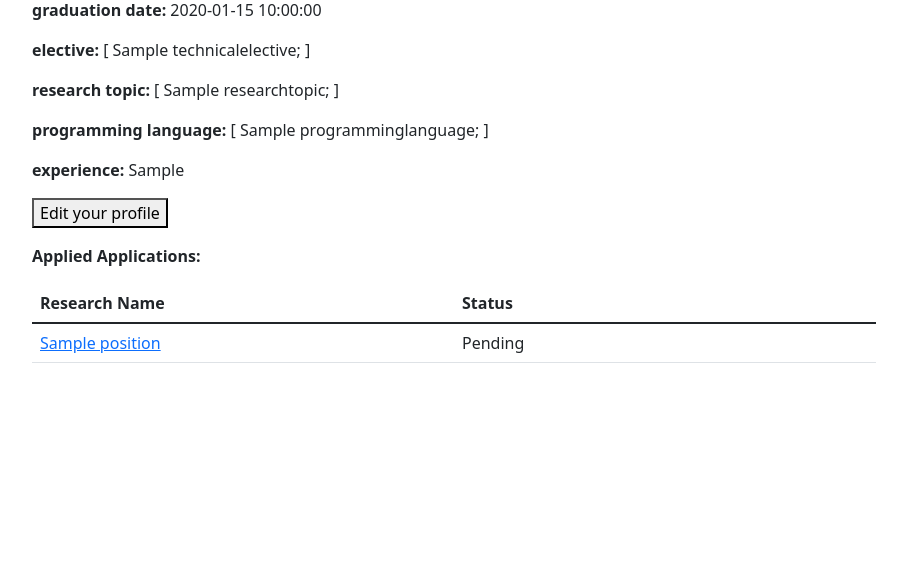
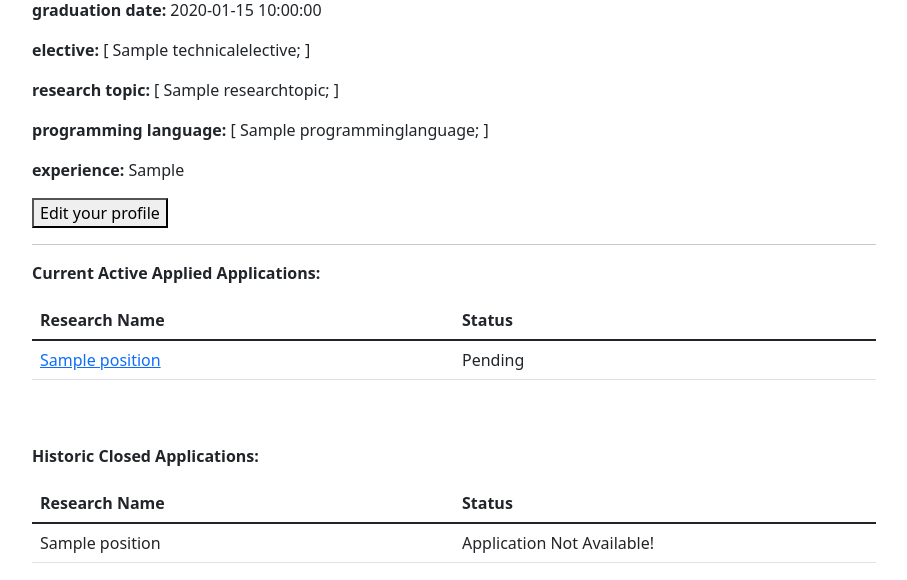
Before and after one commit to box-lin/researchnetwork, a Flask app: page /get_s_profile/1 in a window 1280 px wide. Shown: the part 437-1017 px from the top of the page, without its empty margins (186-1093 px from the left). Before the commit the page ends 800 px from the top, so only its background shows below. Run offline with Flask 2, Linux system fonts and the light colour scheme; a user stored in the database is signed in; tables that the repository leaves empty hold one stand-in row (values such as "Sample post"); some libraries are stand-ins or nearby versions.

Commit message:
added application not available shown in student account when position deleted by faculty

```diff
--- a/app/Controller/routes.py
+++ b/app/Controller/routes.py
@@ -3,7 +3,7 @@ from collections import defaultdict
 from flask import Blueprint
 from flask import render_template, flash, redirect, url_for, request
 from config import Config
-from app.Model.models import Position,User, Apply
+from app.Model.models import Position,User, Apply, ClosedPosition
 from app.Controller.forms import ApplicationForm, FacultyEditProfileForm, ResearchPositionForm, StudentFilterForm, StudentEditProfileForm, FacultyFilterForm
 from flask_login import current_user, login_required
 from app import db
@@ -15,6 +15,7 @@ bp_routes.template_folder = Config.TEMPLATE_FOLDER #'..\\View\\templates'
 
 
 #--------------------------------- Helper Method -----------------------------------------#
+
 
 '''
 @param <student user> <all positions from db>
@@ -64,6 +65,22 @@ def filter_by(sortway, allpositions):
             if topic.title == sortway: # one position might in multi topic use a set to avoid duplicates
                 res.add(position)
     return list(res)
+
+def closed_pos(pos, application):
+    closepos = ClosedPosition(
+        title = pos.title,
+        desc = pos.desc,
+        start_date = pos.start_date,
+        end_date = pos.end_date,
+        time_commitment = pos.time_commitment,
+        applicant_qualification = pos.applicant_qualification,
+        student_id = application.studentid,
+        appstatus = application.status
+    )
+
+    db.session.add(closepos)
+    db.session.commit()
+
 #====================================================================================#
 
 #------------------------- Faculty Interfaces ---------------------------------------#
@@ -122,6 +139,13 @@ def delete(position_id):
         return render_template('404error.html', user = current_user)
     thePost = Position.query.filter_by(id=position_id).first()
     if thePost:
+        for app in thePost.roster:
+            closed_pos(thePost, app)
+            db.session.delete(app)
+            db.session.commit()
+        for r in thePost.positiontopics:
+            thePost.positiontopics.remove(r)
+            db.session.commit()
         db.session.delete(thePost)
         db.session.commit()
         flash("Your Research Position:  " + thePost.title + " has been deleted! ")
@@ -183,6 +207,7 @@ def hire(position_id, student_id):
         flash("Student Hire Successfully!")
         return redirect(url_for('routes.applicants_list'))
     return redirect(url_for('routes.applicants_list'))
+
 
 '''
 Faculty decide to reject student
@@ -315,6 +340,7 @@ def get_position_info(position_id):
     if current_user.usertype == 0:
         application = Apply.query.filter_by(positionid=thePosition.id, studentid = current_user.id).first()
     return render_template('position_info.html', position = thePosition, application = application)
+
 # ==================================================================================#
 
 # ----------------------------------- Student Interface ----------------------------#
--- a/app/Model/models.py
+++ b/app/Model/models.py
@@ -11,6 +11,8 @@ def load_user(id):
 
 
 #------------------------------- Association Table ---------------------------------#
+
+
 '''
 faculty position research topic table.
 '''
@@ -122,6 +124,9 @@ class User(db.Model, UserMixin):
     # for student use
     application = db.relationship('Apply', back_populates = 'studentapplied')
 
+    closedposition = db.relationship('ClosedPosition', backref='writer', lazy='dynamic')
+
+
 
     def __repr__(self):
         return '<User {}, {}>'.format(self.id,self.username)
@@ -180,6 +185,19 @@ class Apply(db.Model):
     applicationapplied = db.relationship('Position')
 
 
+class ClosedPosition(db.Model):
+    id = db.Column(db.Integer, primary_key = True)
+    title = db.Column(db.String(2048))
+    desc = db.Column(db.String(2048))
+    start_date = db.Column(db.DateTime)
+    end_date = db.Column(db.DateTime)
+    time_commitment = db.Column(db.String(128))
+
+    applicant_qualification = db.Column(db.String(1024))
+    student_id = db.Column(db.Integer, db.ForeignKey('user.id'))
+
+    appstatus = db.Column(db.Integer, default = 1)
+
 '''
 Research position model.
 '''
--- a/app/View/templates/s_profile.html
+++ b/app/View/templates/s_profile.html
@@ -41,10 +41,9 @@
             </a>
         </p>
         {% endif %}
-
-
+        <hr>
         <p>
-        <b> Applied Applications: </b>
+        <b> Current Active Applied Applications: </b>
         </p>
 
         <table class="table table-hover">
@@ -71,6 +70,37 @@
                 </tr>
             {% endfor %}
         </table>
+
+        <br>
+        <br>
+        <p>
+        <b> Historic Closed Applications: </b>
+        </p>
+
+        <table class="table table-hover">
+            <thead class="thead-light">
+                <tr valign="bottom">
+                    <th width="50%">Research Name</th>
+                    <th width="50%"> Status </th>
+                </tr>
+            </thead>
+            {% for app in student.closedposition%}
+                <tr valign="middle">
+                    <td width="50%"> {{app.title}}  </td>
+                    <td width="50%">
+                        {% if app.appstatus == 1%}
+                            Application Not Available!
+                        {% elif app.appstatus == 2 %}
+                            Application Not Available!
+                        {% elif app.appstatus == 3 %}
+                            Hired (Application No Longer Available)
+                        {% elif app.appstatus == 4%}
+                            Not Hired (Application No Longer Available)
+                        {% endif %}
+                    </td>
+                </tr>
+            {% endfor %}
+        </table>
     </div>
     <div class="col-md-2"></div>
 </div>
```
Also changed, not shown: researchnetwork.db (deleted).
